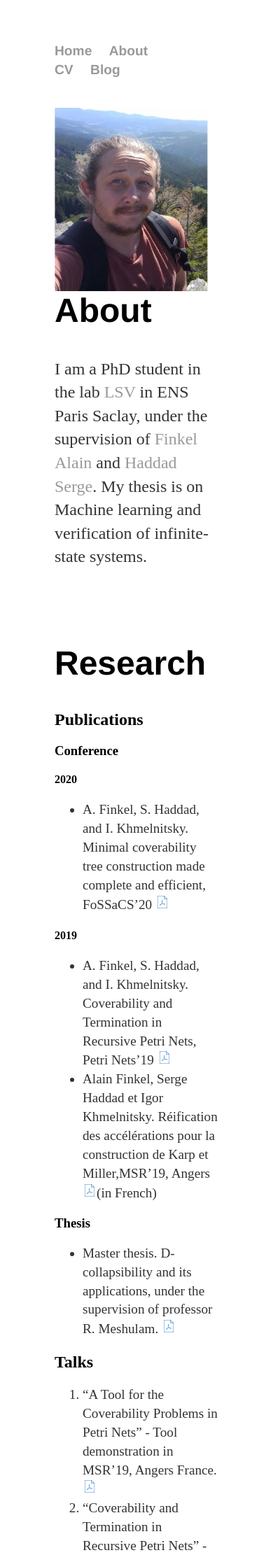
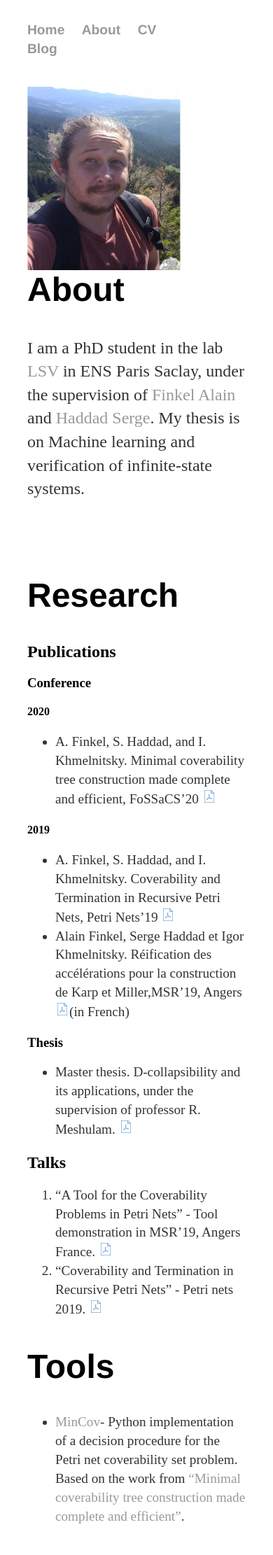
Before and after one commit to IgorKhm/igorkhm.github.io, a Jekyll site: the page built from index.md, in a window 390 px wide. Shown: the top 2222 px of the page at 70% size. Built offline with Jekyll 4.4.1, drawn with Linux system fonts in a browser that asks for light colours.

Commit message:
Update main.css

```diff
--- a/css/main.css
+++ b/css/main.css
@@ -1,6 +1,12 @@
 body {
     margin: 60px auto;
     width: 60%;
+}
+@media screen and (max-width: 800px){
+    body {
+    margin: 30px auto;
+    width: 80%;
+}
 }
 nav ul, footer ul {
     font-family:'Helvetica', 'Arial', 'Sans-Serif';
```
